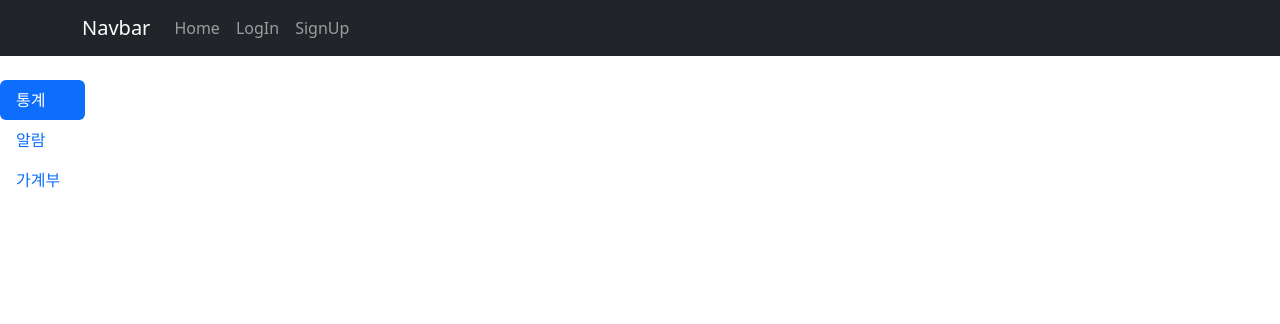
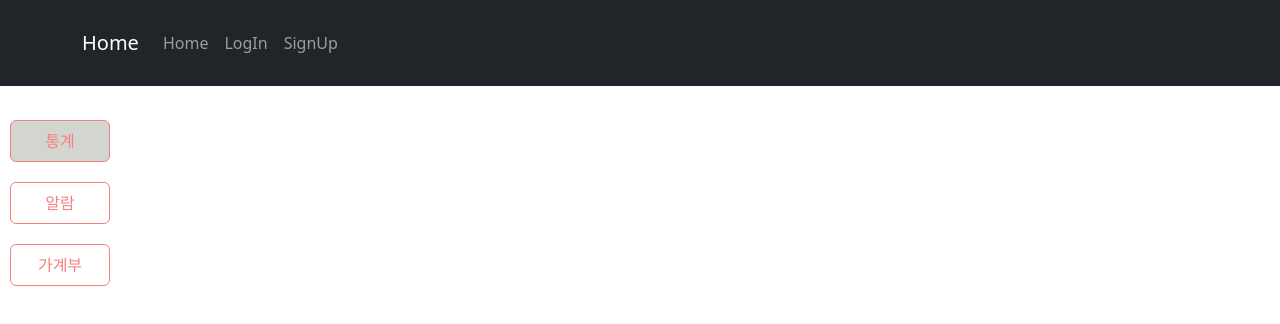
Before and after one commit to yehoon308/AccountBook, a React (Create React App) app: page /MainPage in a window 1280 px wide. Shown: the top 324 px of the page. Built offline with nearby package versions, Linux system fonts and the light colour scheme.

Commit message:
팝업창 효과 추가

```diff
--- a/package.json
+++ b/package.json
@@ -13,7 +13,6 @@
         "react-dom": "^18.2.0",
         "react-router-dom": "^6.11.0",
         "react-scripts": "5.0.1",
-        "react-year-picker": "^0.3.7",
         "styled-components": "^6.0.0-rc.1",
         "web-vitals": "^2.1.4"
     },
--- a/src/components/DateSelectModal.jsx
+++ b/src/components/DateSelectModal.jsx
@@ -1,8 +1,32 @@
 import React from "react";
 import Modal from "react-bootstrap/Modal";
 import Button from "react-bootstrap/Button";
+import Styled, { keyframes } from "styled-components";
+
+const fadeIn = keyframes`
+  from {
+    opacity: 0;
+  }
+  to {
+    opacity: 1;
+  }
+`;
 
 function DateSelectModal(props) {
+  const DateSelectModalWrapper = Styled.div`
+  position: fixed;
+   top: 0%;
+   left: 0%;
+   width: 100%;
+   height: 100%;
+   display: flex;
+   justify-content: center;
+   align-items: center;
+   background-color: rgba(0, 0, 0, 0.5);
+   z-index: 9999;
+   animation: ${fadeIn} 0.3s ease;
+ `;
+
   const dateType = props.type ?? null;
 
   const year = props.year ?? null;
@@ -21,7 +45,12 @@ function DateSelectModal(props) {
     .fill()
     .map((_, index) => (
       <Button
-        style={{ width: "100px", marginTop: "20px" }}
+        style={{
+          width: "100px",
+          margin: "10px",
+
+          backgroundColor: "#f1b4a3",
+        }}
         key={index}
         onClick={() => handleClickEvent(index)}
       >
@@ -49,10 +78,7 @@ function DateSelectModal(props) {
     );
   }
   return (
-    <div
-      className="modal show "
-      style={{ display: "block", position: "initial" }}
-    >
+    <DateSelectModalWrapper className="modal show">
       <Modal.Dialog>
         <Modal.Header
           closeButton
@@ -67,130 +93,13 @@ function DateSelectModal(props) {
           )}
         </Modal.Header>
 
-        <Modal.Body>
-          <div>
-            {buttonGroups}
-            {/* <Button
-              style={{
-                width: "60px",
-              }}
-              onClick={() => handleClickEvent("1")}
-            >
-              1월
-            </Button>
-            <Button
-              style={{
-                width: "60px",
-              }}
-              onClick={() => handleClickEvent("2")}
-            >
-              2월
-            </Button>
-            <Button
-              style={{
-                width: "60px",
-              }}
-              onClick={() => handleClickEvent("3")}
-            >
-              3월
-            </Button>
-            <Button
-              style={{
-                width: "60px",
-              }}
-              onClick={() => handleClickEvent("4")}
-            >
-              4월
-            </Button>
-          </div>
-          <hr />
-          <div
-            style={{
-              display: "flex",
-              justifyContent: "space-between",
-              flexDirection: "row",
-            }}
-          >
-            <Button
-              style={{
-                width: "60px",
-              }}
-              onClick={() => handleClickEvent("5")}
-            >
-              5월
-            </Button>
-            <Button
-              style={{
-                width: "60px",
-              }}
-              onClick={() => handleClickEvent("6")}
-            >
-              6월
-            </Button>
-            <Button
-              style={{
-                width: "60px",
-              }}
-              onClick={() => handleClickEvent("7")}
-            >
-              7월
-            </Button>
-            <Button
-              style={{
-                width: "60px",
-              }}
-              onClick={() => handleClickEvent("8")}
-            >
-              8월
-            </Button>
-          </div>
-          <hr />
-          <div
-            style={{
-              display: "flex",
-              justifyContent: "space-between",
-              flexDirection: "row",
-            }}
-          >
-            <Button
-              style={{
-                width: "60px",
-              }}
-              onClick={() => handleClickEvent("9")}
-            >
-              9월
-            </Button>
-            <Button
-              style={{
-                width: "60px",
-              }}
-              onClick={() => handleClickEvent("10")}
-            >
-              10월
-            </Button>
-            <Button
-              style={{
-                width: "60px",
-              }}
-              onClick={() => handleClickEvent("11")}
-            >
-              11월
-            </Button>
-            <Button
-              style={{
-                width: "60px",
-              }}
-              onClick={() => handleClickEvent("12")}
-            >
-              12월
-            </Button> */}
-          </div>
-          <hr />
-        </Modal.Body>
+        <Modal.Body>{buttonGroups}</Modal.Body>
 
-        <Modal.Footer></Modal.Footer>
+        <Modal.Footer>
+          <Button onClick={() => props.setIsOpen(false)}>닫기</Button>
+        </Modal.Footer>
       </Modal.Dialog>
-    </div>
+    </DateSelectModalWrapper>
   );
 }
 
--- a/src/components/accountTable.jsx
+++ b/src/components/accountTable.jsx
@@ -1,6 +1,11 @@
 import Table from "react-bootstrap/Table";
 import React, { useState } from "react";
 import EditValue from "./editValue";
+import Styled from "styled-components";
+
+const CenterTh = Styled.th`
+  text-align: center;
+`;
 
 function AccountTable(props) {
   function getDaysInMonth(year, month) {
@@ -37,30 +42,30 @@ function AccountTable(props) {
       <Table striped bordered hover>
         <thead>
           <tr>
-            <th>일자</th>
-            <th>수입</th>
-            <th>지출</th>
-            <th>합계</th>
-            <th>구분</th>
-            <th>메모</th>
-            <th>수정</th>
-            <th>전월대비</th>
+            <CenterTh>일자</CenterTh>
+            <CenterTh>수입</CenterTh>
+            <CenterTh>지출</CenterTh>
+            <CenterTh>합계</CenterTh>
+            <CenterTh>구분</CenterTh>
+            <CenterTh>메모</CenterTh>
+            <CenterTh>수정</CenterTh>
+            <CenterTh>전월대비</CenterTh>
           </tr>
         </thead>
         <tbody>
           {selectedDays?.map((list, index) => (
             <tr>
-              <td>{`${list}일`}</td>
-              <td></td>
-              <td></td>
-              <td></td>
-              <td></td>
-              <td></td>
-              <td>
+              <CenterTh>{`${list}일`}</CenterTh>
+              <CenterTh></CenterTh>
+              <CenterTh></CenterTh>
+              <CenterTh></CenterTh>
+              <CenterTh></CenterTh>
+              <CenterTh></CenterTh>
+              <CenterTh>
                 <button onClick={handleButtonClick}>수정</button>
                 {isOpen ? <EditValue setIsOpen={setIsOpen} /> : null}
-              </td>
-              <td></td>
+              </CenterTh>
+              <CenterTh></CenterTh>
             </tr>
           ))}
         </tbody>
--- a/src/components/main.jsx
+++ b/src/components/main.jsx
@@ -1,26 +1,75 @@
-import Col from "react-bootstrap/Col";
-import Nav from "react-bootstrap/Nav";
-import Row from "react-bootstrap/Row";
-import Tab from "react-bootstrap/Tab";
-// import SignIn from "./signIn";
-// import YearPicker from "react-year-picker";
+import { Nav, Button, Tab, Row, Col } from "react-bootstrap";
+
 import AccountBook from "../view/AccountBook";
+import { useState } from "react";
 
-function Main() {
+function Main(props) {
+  const [activeTab, setActiveTab] = useState("first");
+
   return (
-    <Tab.Container id="left-tabs-example" defaultActiveKey="first">
+    <Tab.Container defaultActiveKey="first">
       <Row>
         <Col sm={1}>
-          <Nav variant="pills" className="flex-column">
-            <Nav.Item>
-              <Nav.Link eventKey="first">통계</Nav.Link>
+          <Nav>
+            <Nav.Item style={{ margin: "10px" }}>
+              <Nav.Link
+                style={{
+                  minWidth: "100px",
+                  backgroundColor: activeTab === "first" ? "#D3D5D0" : null,
+                  color: "#F68181",
+                  border: "solid 1px",
+                }}
+                eventKey="first"
+                as={Button}
+                variant="pills"
+                onClick={() => setActiveTab("first")}
+              >
+                통계
+              </Nav.Link>
             </Nav.Item>
 
-            <Nav.Item>
-              <Nav.Link eventKey="second">알람</Nav.Link>
+            <Nav.Item
+              style={{
+                margin: "10px",
+              }}
+            >
+              <Nav.Link
+                style={{
+                  minWidth: "100px",
+                  backgroundColor: activeTab === "second" ? "#D3D5D0" : null,
+
+                  color: "#F68181",
+                  border: "solid 1px",
+                }}
+                eventKey="second"
+                as={Button}
+                variant="pills"
+                onClick={() => setActiveTab("second")}
+              >
+                알람
+              </Nav.Link>
             </Nav.Item>
-            <Nav.Item>
-              <Nav.Link eventKey="third">가계부</Nav.Link>
+
+            <Nav.Item
+              style={{
+                margin: "10px",
+              }}
+            >
+              <Nav.Link
+                style={{
+                  minWidth: "100px",
+                  backgroundColor: activeTab === "third" ? "#D3D5D0" : null,
+
+                  color: "#F68181",
+                  border: "solid 1px",
+                }}
+                eventKey="third"
+                as={Button}
+                variant="pills"
+                onClick={() => setActiveTab("third")}
+              >
+                가계부
+              </Nav.Link>
             </Nav.Item>
           </Nav>
         </Col>
--- a/src/header/NavBar.jsx
+++ b/src/header/NavBar.jsx
@@ -6,7 +6,7 @@ import styled, { css } from "styled-components";
 const NavWrapper = styled.div`
   display: flex;
   flex-direction: column;
-    height: 110px;
+  height: 130px;
   width: 100%;
   background-color: #f1b4a3;
   align-items: center;
--- a/src/header/StyledNavBar.jsx
+++ b/src/header/StyledNavBar.jsx
@@ -8,8 +8,15 @@ function StyledNavBar() {
     <>
       <Navbar bg="dark" variant="dark">
         <Container>
-                    <Navbar.Brand href="/MainPage">Navbar</Navbar.Brand>
-                    <Nav className="me-auto">
+          <Navbar.Brand href="/MainPage">Home</Navbar.Brand>
+          <Nav
+            className="me-auto"
+            style={{
+              height: "70px",
+              display: "flex",
+              alignItems: "center",
+            }}
+          >
             <Nav.Link href="/MainPage">Home</Nav.Link>
             <Nav.Link href="/">LogIn</Nav.Link>
             <Nav.Link href="/SignUp">SignUp</Nav.Link>
--- a/src/page/MainPage.jsx
+++ b/src/page/MainPage.jsx
@@ -1,4 +1,4 @@
-import React from "react";
+import React, { useState } from "react";
 import Main from "../components/main";
 
 function MainPage(props) {
```
Also changed, not shown: src/view/AccountBook.jsx (+28 -14 lines), 1 other file (tests, documents, lock files or other folders). Lines whose indentation alone changed are shown as unchanged.
